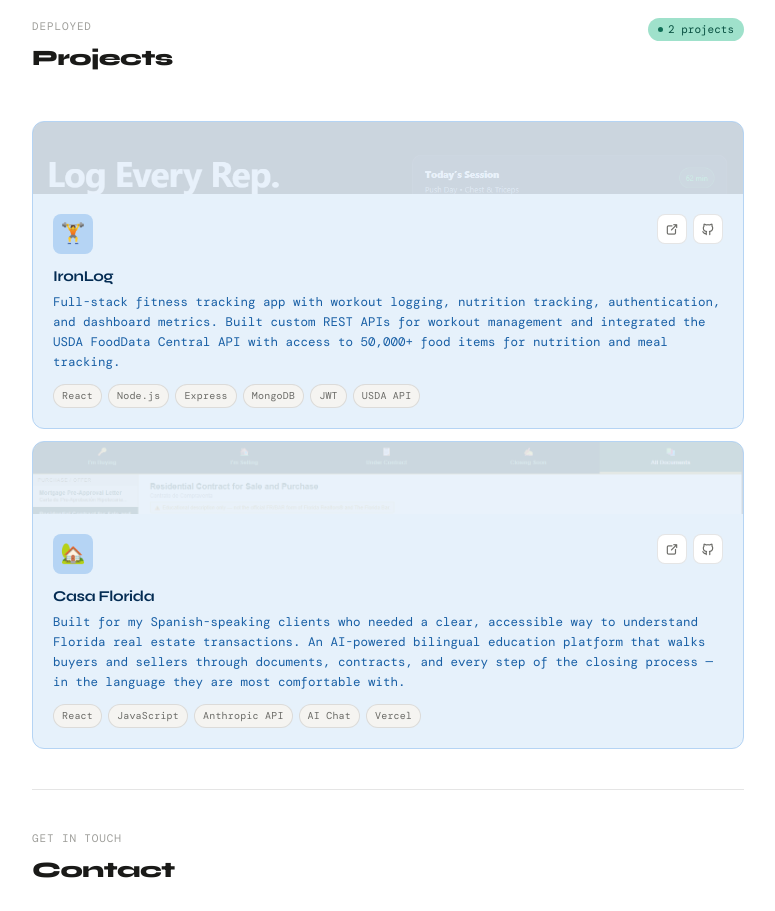
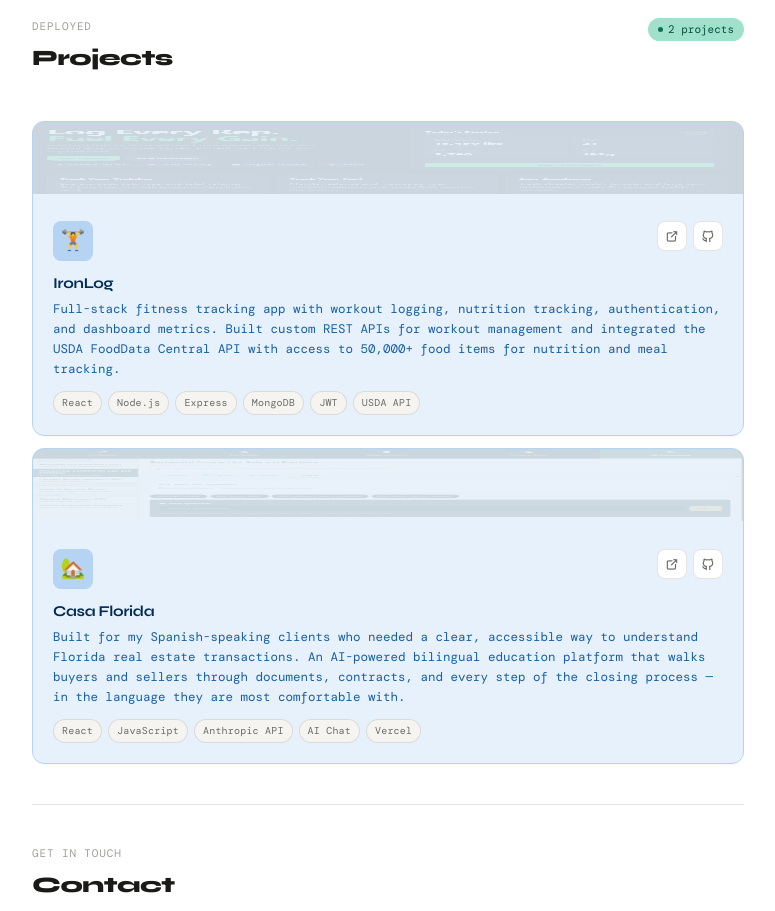
Before and after one commit to EricMerida/Portfolio, a React (Vite) app: page / in a window 1280 px wide. Shown: the part 1900-2811 px from the top of the page, without its empty margins (252-1027 px from the left). Built offline with nearby package versions, Linux system fonts and the light colour scheme; the HTML template or start-up script is replaced by a standard one; a web font is replaced by a local one.

Commit message:
Update ProjectCard.jsx

```diff
--- a/src/components/ProjectCard.jsx
+++ b/src/components/ProjectCard.jsx
@@ -6,12 +6,16 @@ export default function ProjectCard({ project }) {
   return (
     <article className={`${styles.card} ${featured ? styles.featured : ''}`}>
 
-      {/* ── Preview banner ── */}
+      {/* ── Preview screenshot ── */}
       {previewImage && (
-        <div
-          className={styles.banner}
-          style={{ backgroundImage: `url(${previewImage})` }}
-        />
+        <div className={styles.bannerWrap}>
+          <img
+            src={previewImage}
+            alt={`${name} homepage preview`}
+            className={styles.banner}
+            loading="lazy"
+          />
+        </div>
       )}
 
       <div className={styles.body}>
```
